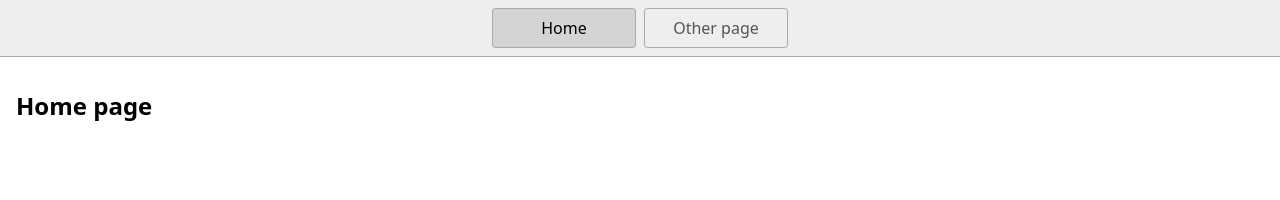
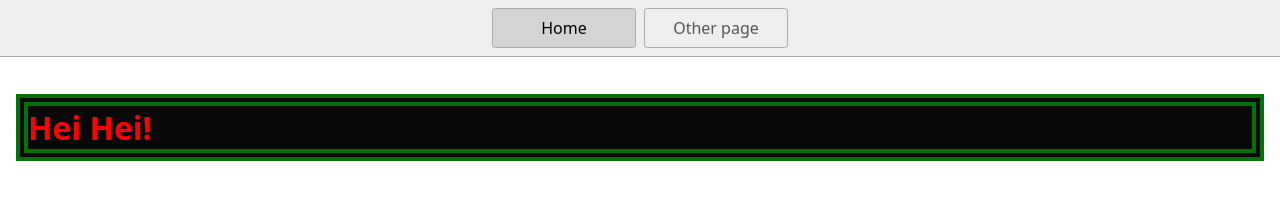
Before and after one commit to ForWork-E/stackblitz-starters-zssdoo, a website: page index.html in a window 1280 px wide. Drawn offline with Linux system fonts and the light colour scheme.

Commit message:
added borders and colors for h1 in style.css

```diff
--- a/index.html
+++ b/index.html
@@ -17,7 +17,7 @@
       <a href="/page2.html">Other page</a>
     </nav>
     <main>
-      <h1>Home page</h1>
+      <h1>Hei Hei!</h1>
     </main>
   </body>
 </html>
--- a/styles.css
+++ b/styles.css
@@ -41,6 +41,7 @@ main {
 }
 
 h1 {
-  font-weight: bold;
-  font-size: 1.5rem;
+  background-color: rgb(8, 8, 8);
+  border: 12px double rgb(2, 114, 8);
+  color: rgb(255, 0, 0);
 }
```
Also changed, not shown: page2.html (+1 -1 lines).
